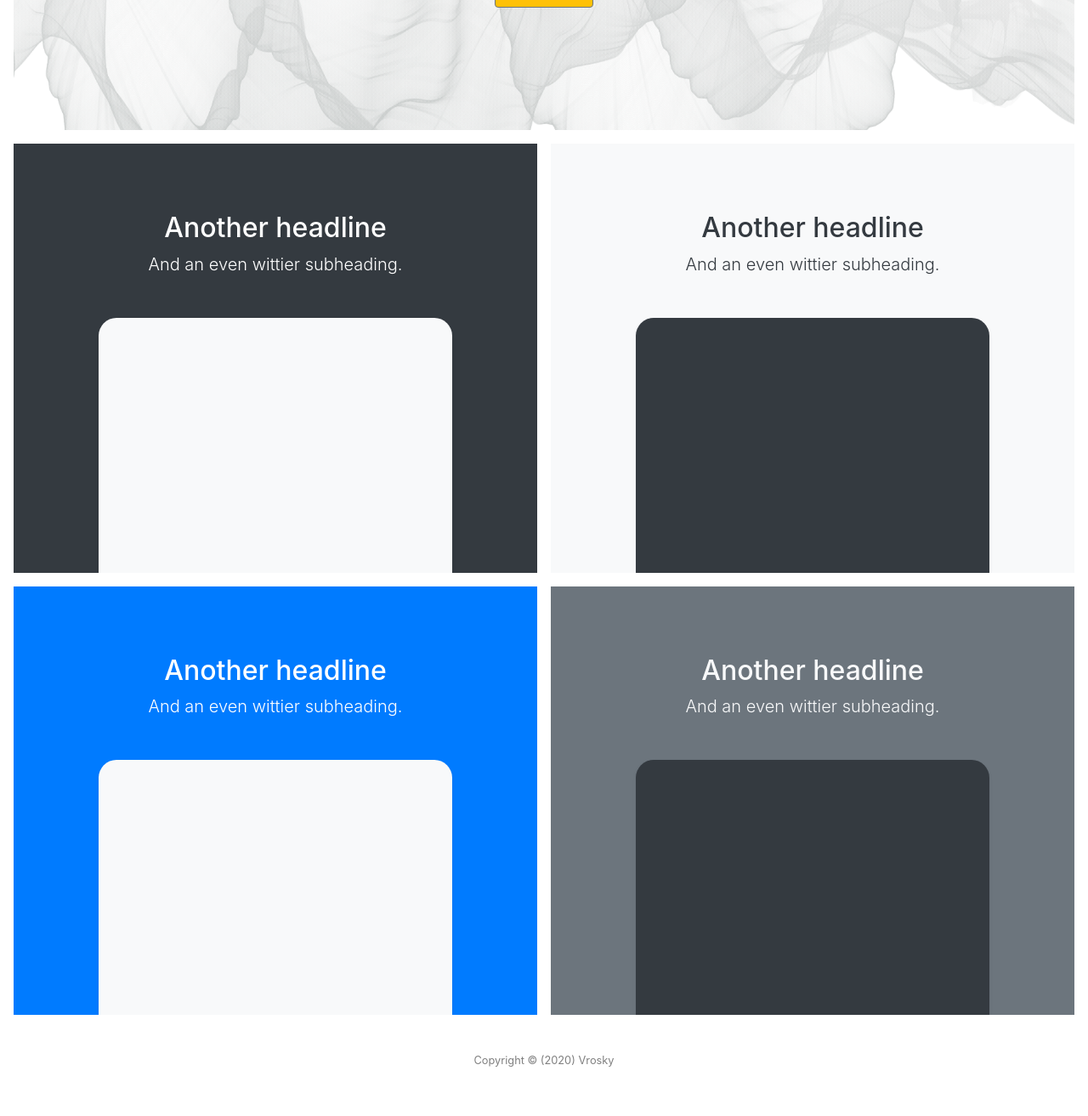
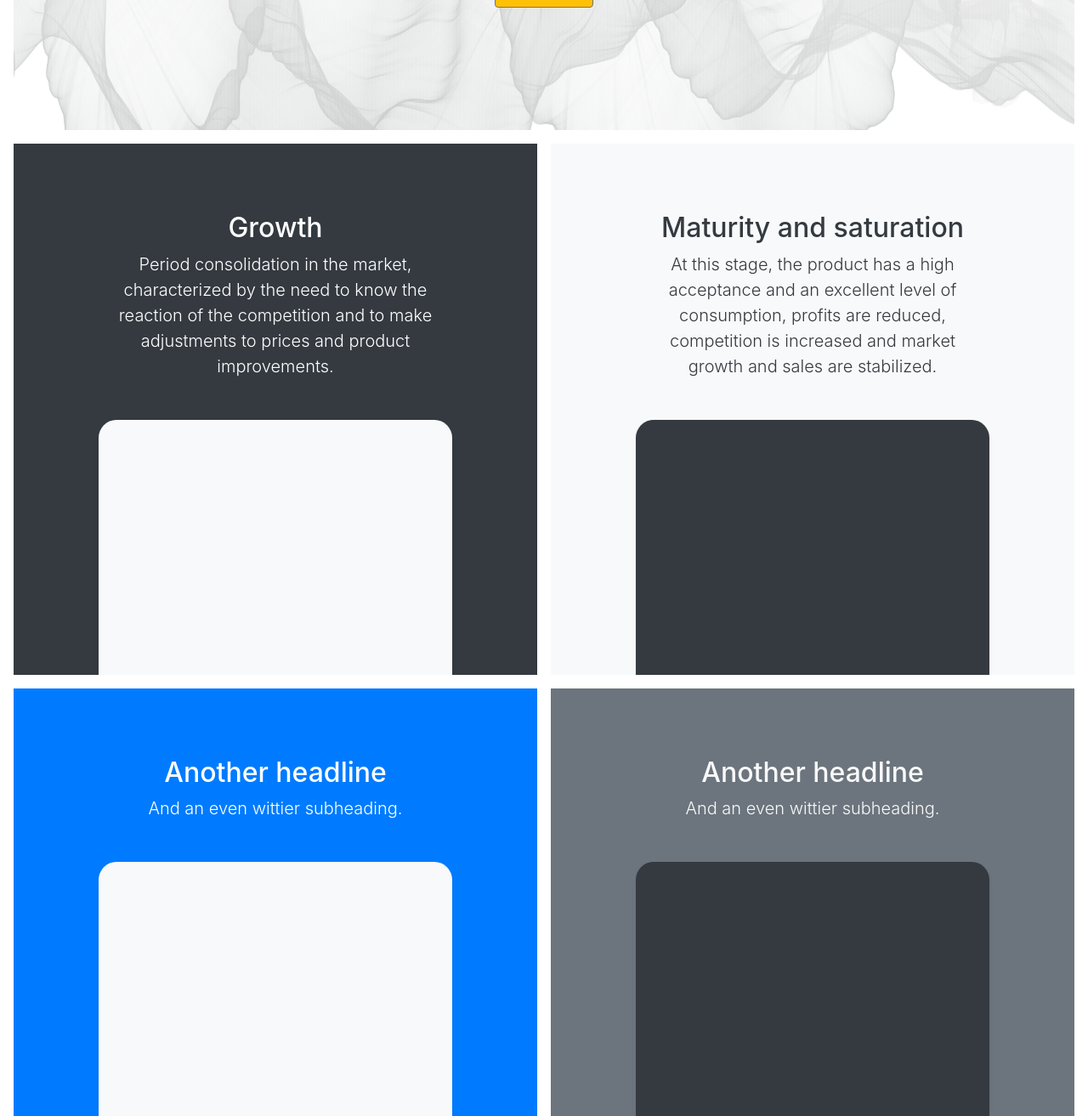
Before and after one commit to Andres6936/Vrosky, a PHP site: page / in a window 1280 px wide. Shown: the part 516-1829 px from the top of the page at 85% size. Before the commit the page ends 1771 px from the top, so only its background shows below. Run offline with PHP 8.4, Linux system fonts and the light colour scheme.

Commit message:
Translate Main Page

```diff
--- a/index.php
+++ b/index.php
@@ -69,8 +69,10 @@ $var->showNavigation($links);
     <!-- First Position -->
     <div class="bg-dark mr-md-3 pt-3 px-3 pt-md-5 px-md-5 text-center text-white overflow-hidden">
         <div class="my-3 py-3">
-            <h2 class="display-5">Another headline</h2>
-            <p class="lead">And an even wittier subheading.</p>
+            <h2 class="display-5">Growth</h2>
+            <p class="lead col-sm-10 mx-auto">Period consolidation in the market, characterized by the
+                need to know the reaction of the competition and to make adjustments to prices and
+                product improvements.</p>
         </div>
         <div class="bg-light shadow-sm mx-auto" style="width: 80%; height: 300px;
             border-radius: 21px 21px 0 0">
@@ -80,8 +82,10 @@ $var->showNavigation($links);
     <!-- Second Position -->
     <div class="bg-light mr-md-3 pt-3 px-3 pt-md-5 px-md-5 text-center text-dark overflow-hidden">
         <div class="my-3 py-3">
-            <h2 class="display-5">Another headline</h2>
-            <p class="lead">And an even wittier subheading.</p>
+            <h2 class="display-5">Maturity and saturation</h2>
+            <p class="lead col-sm-10 mx-auto">At this stage, the product has a high acceptance and an excellent
+                level of consumption, profits are reduced, competition is increased and market
+                growth and sales are stabilized.</p>
         </div>
         <div class="bg-dark shadow-sm mx-auto" style="width: 80%; height: 300px;
             border-radius: 21px 21px 0 0">
```
